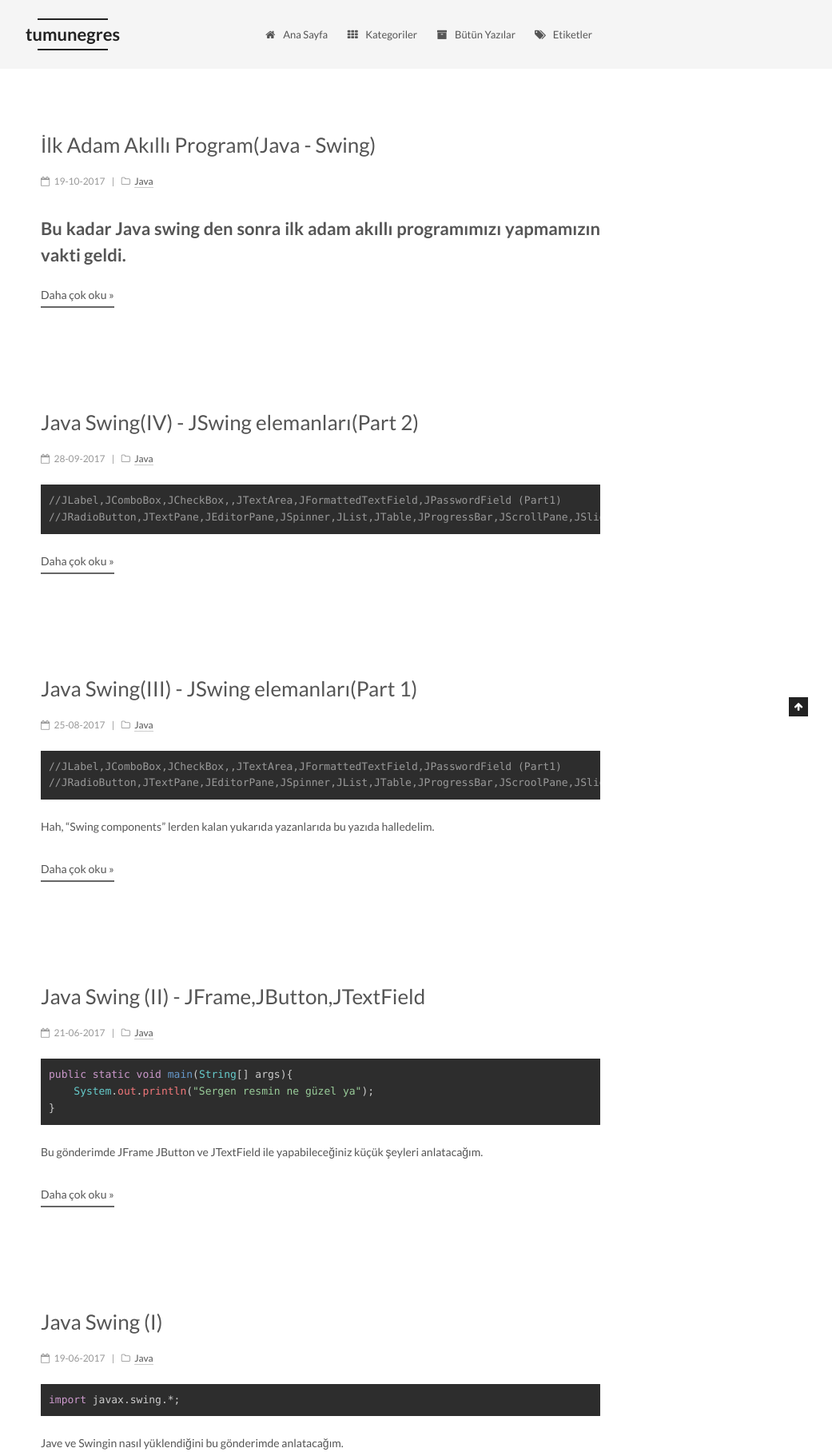
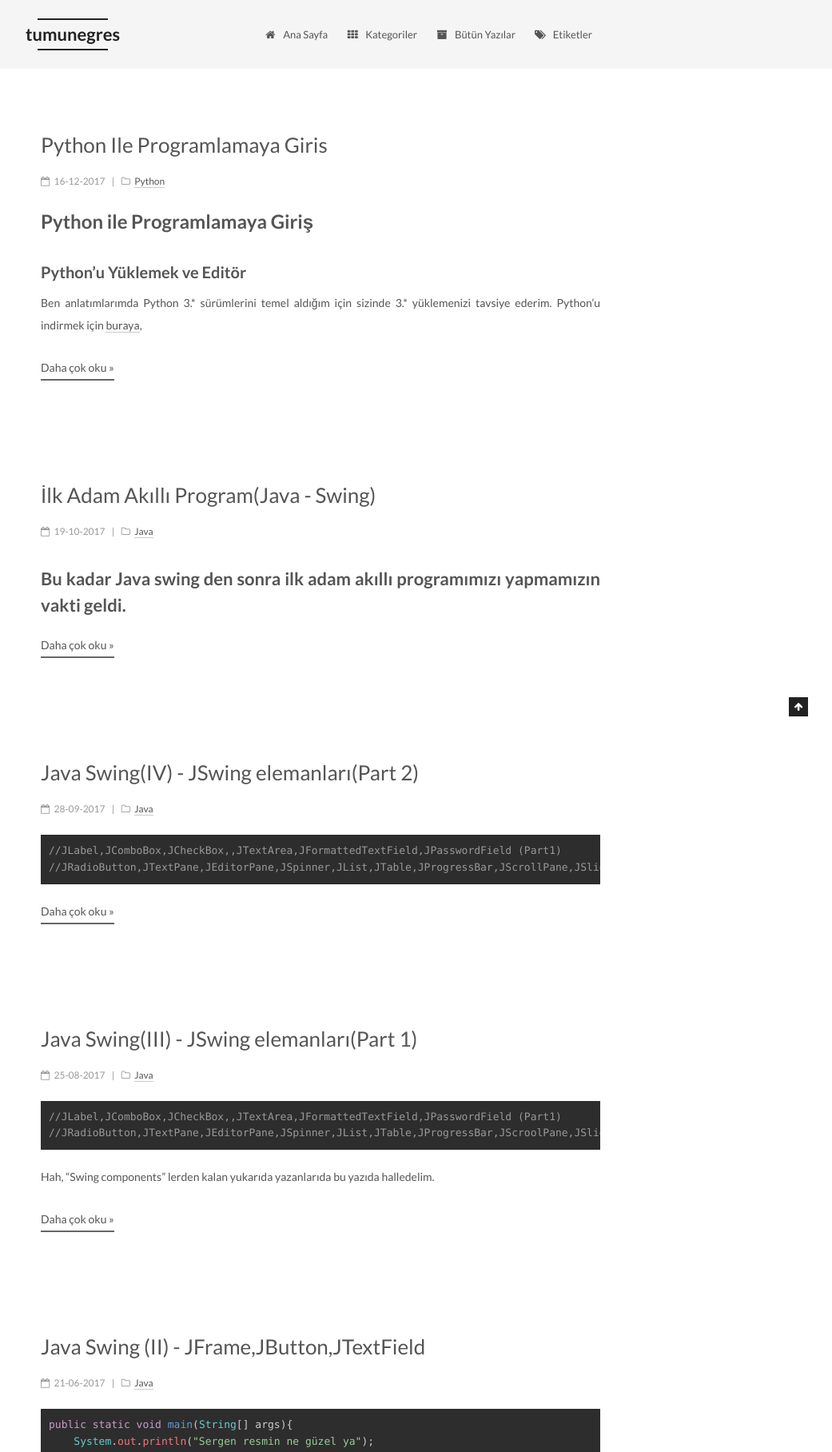
Before and after one commit to sergenp/sergenp.github.io, a Jekyll site: the page built from index.html, in a window 1280 px wide, cut to the strip 104-1920 px from the top of the page. Shown: the whole strip at 80% size, without its empty margins (239-1280 px from the left). Built offline with Jekyll 4.4.1, drawn with Linux system fonts in a browser that asks for light colours; the list of posts is cut into pages by our own code; some of the changed lines change nothing that is shown; some of the changed text lies outside the part shown.

Commit message:
Update 2017-12-16-python-ile-programlamaya-giris.md

```diff
--- a/_posts/2017-12-16-python-ile-programlamaya-giris.md
+++ b/_posts/2017-12-16-python-ile-programlamaya-giris.md
@@ -1,5 +1,9 @@
 ---
-published: false
+published: true
+layout: post
+categories: Python
+tags:
+  - eğitim
 ---
 # Python ile Programlamaya Giriş
 ### Python'u Yüklemek ve Editör
@@ -38,3 +42,71 @@
 yas=tarih-dogumyili
 print("Yaşınız ",yas,"'dır")
 {% endhighlight %}
+
+### Matematiksel İşlemler
+Direk örnekler üzerinden göstereceğim
+String/Char değişkenlerde;
+{% highlight python %}
+a="Mer"
+b="Haba"
+c=a+b
+print(c) #veya
+print(c,"Dünya)
+{% endhighlight %}
+Sayılarda;
+{% highlight python %}
+a=5
+b=10
+c=a+b
+d=b-a
+e=a*b
+f=a/b
+print(c)
+print(e-c)
+print((a*b)-(a+b)
+{% endhighlight %}
+Üst ve Mod alma;
+{% highlight python %}
+a=3**2
+print(a)
+b=2**3
+print(b)
+c=12%2
+print(c)
+{% endhighlight %}
+Sayıyı arttırmak
+{% highlight python %}
+a=5
+b=7
+a +=b #veya a=a+b
+b +=3 #veya b=b+3
+{% endhighlight %}
+
+### Kontrol Yapısı(if-elif-else)
+#### İf yapısı
+If çeviri olarak "Eğer" anlamına gelir, yani belirtilen koşul doğruysa yapılacak değerleri if satırının içine yazarız. Örnek olarak;
+{% highlight python %}
+a=Int(input("Bir sayı giriniz: ")
+if (a%2)==0:
+	print("Sayı Çifttir")
+{% endhighlight %}
+If yapılarında dikkat edilmesi gereken yer, "**:**" parametresidir.
+#### Elif yapısı
+Elif çeviri olarak "eğer değilse" anlamına gelir, yani belirtilen koşul doğru değilse, elif koşulunun doğrulunu kontrol eder. Örnek olarak;
+{% highlight python %}
+a=2
+if a==1:
+	print("Sayi 1'dir")
+elif a==2:
+	print("Sayi 2'dir")
+{% endhighlight %}
+#### Else yapısı
+Else çeviri olarak "değilse" anlamına gelir, belirtilen koşul/koşullar doğru değilse else parametresi içerisinde ki işlemler yapılır. Örnek olarak;
+{% highlight python %}
+if (a%2)==0:
+	print("Sayı Çifttir.")
+else:
+	print("Sayı Tektir.")
+{% endhighlight %}
+
+# Bu yazım buraya kadar, bir sonraki yazımda, döngüler, listeler ve kümeleri ele alacağım, okuduğunuz için teşekkür ederim.
```
